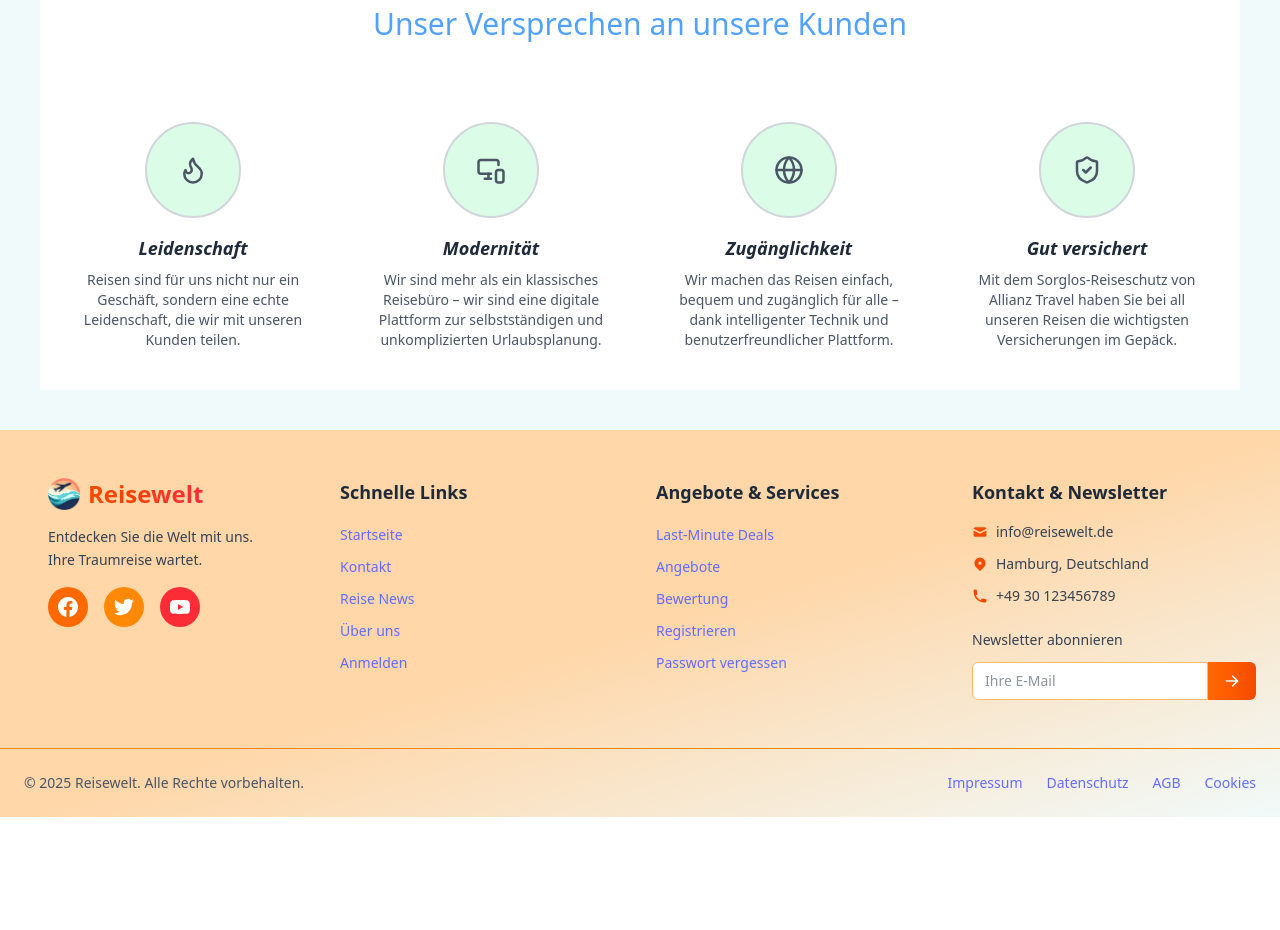
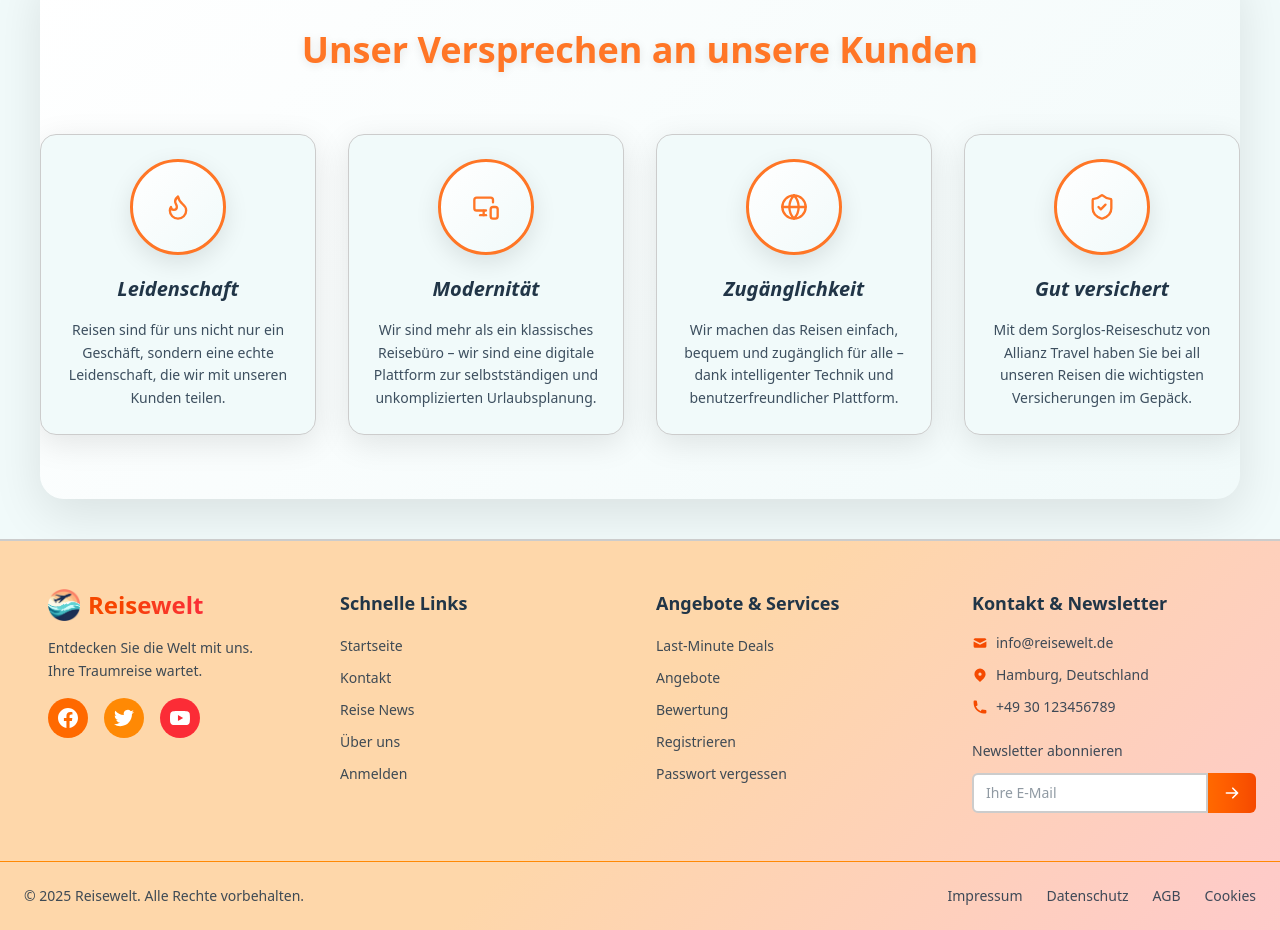
Before and after one commit to sayotekey/reisewelt, a React (Vite) app in the folder frontend/: page / in a window 1280 px wide. Shown: the part 3720-4650 px from the top of the page. Before the commit the page ends 4537 px from the top, so only its background shows below. Built offline with nearby package versions, Linux system fonts and the light colour scheme; no server answers.

Commit message:
Dark mode un two difetents components- footer and versprechen

```diff
--- a/frontend/src/components/FooterComponent.jsx
+++ b/frontend/src/components/FooterComponent.jsx
@@ -84,7 +84,12 @@ const FooterComponent = () => {
   };
 
   return (
-    <footer className="bg-gradient-to-br from-orange-200 via-orange-200 to-peach-200 text-gray-800 w-full overflow-hidden">
+    <footer
+      className="footer-container w-full overflow-hidden transition-all duration-700 ease-in-out"
+      style={{
+        color: "var(--text-color)",
+      }}
+    >
       {/* Main Footer Content */}
       <div className="w-full px-4 sm:px-6 py-12">
         <div className="grid grid-cols-1 md:grid-cols-2 lg:grid-cols-4 gap-8">
@@ -103,8 +108,12 @@ const FooterComponent = () => {
                 Reisewelt
               </h3>
             </div>
-            <p className="text-gray-700 text-sm leading-relaxed">
-              Entdecken Sie die Welt mit uns.<br />
+            <p
+              className="text-sm leading-relaxed transition-colors duration-300"
+              style={{ color: "var(--text-light)" }}
+            >
+              Entdecken Sie die Welt mit uns.
+              <br />
               Ihre Traumreise wartet.
             </p>
             <div className="flex space-x-4">
@@ -154,7 +163,10 @@ const FooterComponent = () => {
 
           {/* Quick Links */}
           <div className="space-y-4">
-            <h4 className="text-lg font-semibold text-gray-800">
+            <h4
+              className="text-lg font-semibold transition-colors duration-300"
+              style={{ color: "var(--text-color)" }}
+            >
               Schnelle Links
             </h4>
             <ul className="space-y-2">
@@ -163,43 +175,34 @@ const FooterComponent = () => {
                   to="/"
                   onClick={() => {
                     // in the top of our site
-                    window.scrollTo({ top: 0, behavior: 'smooth' });
+                    window.scrollTo({ top: 0, behavior: "smooth" });
                   }}
-                  className="text-gray-700 hover:text-orange-600 transition-colors duration-300 text-sm hover:underline"
+                  className="footer-link text-sm"
                 >
                   Startseite
                 </NavLink>
               </li>
               <li>
-                <NavLink
-                  to="/contact"
-                  className="text-gray-700 hover:text-orange-600 transition-colors duration-300 text-sm hover:underline"
-                >
+                <NavLink to="/contact" className="footer-link text-sm">
                   Kontakt
                 </NavLink>
               </li>
               <li>
-                <NavLink
-                  to="/news"
-                  className="text-gray-700 hover:text-orange-600 transition-colors duration-300 text-sm hover:underline"
-                >
+                <NavLink to="/news" className="footer-link text-sm">
                   Reise News
                 </NavLink>
               </li>
               <li>
                 <a
                   onClick={() => scrollToSection("about-us")}
-                  className="text-gray-700 hover:text-orange-600 transition-colors duration-300 text-sm hover:underline cursor-pointer"
+                  className="footer-link text-sm cursor-pointer"
                   style={{ cursor: "pointer" }}
                 >
                   Über uns
                 </a>
               </li>
               <li>
-                <NavLink
-                  to="/login"
-                  className="text-gray-700 hover:text-orange-600 transition-colors duration-300 text-sm hover:underline"
-                >
+                <NavLink to="/login" className="footer-link text-sm">
                   Anmelden
                 </NavLink>
               </li>
@@ -208,22 +211,22 @@ const FooterComponent = () => {
 
           {/* Services */}
           <div className="space-y-4">
-            <h4 className="text-lg font-semibold text-gray-800">
+            <h4
+              className="text-lg font-semibold transition-colors duration-300"
+              style={{ color: "var(--text-color)" }}
+            >
               Angebote & Services
             </h4>
             <ul className="space-y-2">
               <li>
-                <NavLink
-                  to="/lastminute-deals"
-                  className="text-gray-700 hover:text-orange-600 transition-colors duration-300 text-sm hover:underline"
-                >
+                <NavLink to="/lastminute-deals" className="footer-link text-sm">
                   Last-Minute Deals
                 </NavLink>
               </li>
               <li>
                 <NavLink
                   to="/fivehundredeuro-deals"
-                  className="text-gray-700 hover:text-orange-600 transition-colors duration-300 text-sm hover:underline"
+                  className="footer-link text-sm"
                 >
                   Angebote
                 </NavLink>
@@ -231,25 +234,19 @@ const FooterComponent = () => {
               <li>
                 <a
                   onClick={() => scrollToSection("customer-reviews")}
-                  className="text-gray-700 hover:text-orange-600 transition-colors duration-300 text-sm hover:underline cursor-pointer"
+                  className="footer-link text-sm cursor-pointer"
                   style={{ cursor: "pointer" }}
                 >
                   Bewertung
                 </a>
               </li>
               <li>
-                <NavLink
-                  to="/register"
-                  className="text-gray-700 hover:text-orange-600 transition-colors duration-300 text-sm hover:underline"
-                >
+                <NavLink to="/register" className="footer-link text-sm">
                   Registrieren
                 </NavLink>
               </li>
               <li>
-                <NavLink
-                  to="/forgot-password"
-                  className="text-gray-700 hover:text-orange-600 transition-colors duration-300 text-sm hover:underline"
-                >
+                <NavLink to="/forgot-password" className="footer-link text-sm">
                   Passwort vergessen
                 </NavLink>
               </li>
@@ -258,11 +255,14 @@ const FooterComponent = () => {
 
           {/* Contact & Newsletter */}
           <div className="space-y-4">
-            <h4 className="text-lg font-semibold text-gray-800">
+            <h4
+              className="text-lg font-semibold transition-colors duration-300"
+              style={{ color: "var(--text-color)" }}
+            >
               Kontakt & Newsletter
             </h4>
             <div className="space-y-3">
-              <div className="flex items-center space-x-2 text-gray-700 text-sm">
+              <div className="footer-contact-item flex items-center space-x-2 text-sm">
                 <svg
                   className="w-4 h-4 text-orange-600"
                   fill="currentColor"
@@ -273,7 +273,7 @@ const FooterComponent = () => {
                 </svg>
                 <span>info@reisewelt.de</span>
               </div>
-              <div className="flex items-center space-x-2 text-gray-700 text-sm">
+              <div className="footer-contact-item flex items-center space-x-2 text-sm">
                 <svg
                   className="w-4 h-4 text-orange-600"
                   fill="currentColor"
@@ -287,7 +287,7 @@ const FooterComponent = () => {
                 </svg>
                 <span>Hamburg, Deutschland</span>
               </div>
-              <div className="flex items-center space-x-2 text-gray-700 text-sm">
+              <div className="footer-contact-item flex items-center space-x-2 text-sm">
                 <svg
                   className="w-4 h-4 text-orange-600"
                   fill="currentColor"
@@ -301,7 +301,10 @@ const FooterComponent = () => {
 
             {/* Newsletter Signup */}
             <div className="mt-6">
-              <p className="text-sm text-gray-700 mb-3">
+              <p
+                className="text-sm mb-3 transition-colors duration-300"
+                style={{ color: "var(--text-light)" }}
+              >
                 Newsletter abonnieren
               </p>
 
@@ -326,7 +329,7 @@ const FooterComponent = () => {
                   onChange={(e) => setEmail(e.target.value)}
                   placeholder="Ihre E-Mail"
                   disabled={isLoading}
-                  className="flex-1 px-3 py-2 bg-white text-gray-800 text-sm rounded-l-md border border-orange-300 focus:outline-none focus:border-orange-500 focus:ring-1 focus:ring-orange-500 disabled:bg-gray-100 disabled:cursor-not-allowed"
+                  className="footer-newsletter-input flex-1 px-3 py-2 text-sm rounded-l-md focus:outline-none disabled:cursor-not-allowed"
                 />
                 <button
                   type="submit"
@@ -360,34 +363,37 @@ const FooterComponent = () => {
       <div className="border-t border-orange-400 w-full">
         <div className="w-full px-4 sm:px-6 py-6">
           <div className="flex flex-col md:flex-row justify-between items-center space-y-4 md:space-y-0">
-            <div className="text-sm text-gray-600">
+            <div
+              className="text-sm transition-colors duration-300"
+              style={{ color: "var(--text-light)" }}
+            >
               © 2025 Reisewelt. Alle Rechte vorbehalten.
             </div>
             <div className="flex space-x-6">
               <NavLink
                 to="/imprint"
-                className="text-sm text-gray-600 hover:text-gray-800 transition-colors duration-300"
+                className="footer-link text-sm transition-colors duration-300"
                 title="Rechtliche Informationen über das Unternehmen"
               >
                 Impressum
               </NavLink>
               <NavLink
                 to="/privacy"
-                className="text-sm text-gray-600 hover:text-gray-800 transition-colors duration-300"
+                className="footer-link text-sm transition-colors duration-300"
                 title="Informationen zum Datenschutz"
               >
                 Datenschutz
               </NavLink>
               <NavLink
                 to="/terms"
-                className="text-sm text-gray-600 hover:text-gray-800 transition-colors duration-300"
+                className="footer-link text-sm transition-colors duration-300"
                 title="Allgemeine Geschäftsbedingungen"
               >
                 AGB
               </NavLink>
               <NavLink
                 to="/cookies"
-                className="text-sm text-gray-600 hover:text-gray-800 transition-colors duration-300"
+                className="footer-link text-sm transition-colors duration-300"
                 title="Cookie-Richtlinien"
               >
                 Cookies
--- a/frontend/src/components/OurAdvantages.jsx
+++ b/frontend/src/components/OurAdvantages.jsx
@@ -30,16 +30,63 @@ const advantages = [
 
 const OurAdvantages = () => {
   return (
-    <section className="py-10 m-10 bg-white text-center">
-      <h2 className="text-3xl text-blue-400  mb-20">Unser Versprechen an unsere Kunden</h2>
-      <div className="grid grid-cols-1 md:grid-cols-2 lg:grid-cols-4 gap-10 max-w-6xl mx-auto">
+    <section
+      className="our-advantages-section py-16 m-10 text-center rounded-3xl transition-all duration-700 ease-in-out"
+      style={{
+        backgroundColor: 'var(--bg-color)',
+        color: 'var(--text-color)',
+        boxShadow: '0 15px 50px rgba(0, 0, 0, 0.1)'
+      }}
+    >
+      <h2
+        className="text-4xl font-bold mb-16 transition-all duration-500 hover:scale-105"
+        style={{
+          color: 'var(--accent-color)',
+          textShadow: '0 2px 10px rgba(0, 0, 0, 0.1)'
+        }}
+      >
+        Unser Versprechen an unsere Kunden
+      </h2>
+
+      <div className="grid grid-cols-1 md:grid-cols-2 lg:grid-cols-4 gap-8 max-w-7xl mx-auto">
         {advantages.map((item, index) => (
-          <div key={index} className="flex flex-col items-center px-4">
-            <div className="w-24 h-24 flex items-center justify-center rounded-full bg-green-100 border-2 border-solid border-gray-300 mb-4">
-              <div className="text-gray-600">{item.icon}</div>
+          <div
+            key={index}
+            className="advantage-card flex flex-col items-center px-6 py-6 rounded-2xl group cursor-pointer"
+            style={{
+              animationDelay: `${index * 0.1}s`,
+              animation: 'fadeInUp 0.6s ease-out forwards'
+            }}
+          >
+            <div
+              className="advantage-icon-container w-24 h-24 flex items-center justify-center rounded-full mb-5 transition-all duration-500 group-hover:rotate-360 group-hover:scale-110"
+              style={{
+                backgroundColor: 'var(--bg-color)',
+                border: '3px solid var(--accent-color)',
+                boxShadow: '0 8px 25px rgba(0, 0, 0, 0.1)'
+              }}
+            >
+              <div
+                className="transition-all duration-500 group-hover:scale-125"
+                style={{ color: 'var(--accent-color)' }}
+              >
+                {React.cloneElement(item.icon, { size: 28 })}
+              </div>
             </div>
-            <h3 className="text-lg font-semibold italic text-gray-800 mb-2">{item.title}</h3>
-            <p className="text-sm text-gray-600">{item.description}</p>
+
+            <h3
+              className="text-xl font-bold italic mb-4 transition-all duration-300 group-hover:text-shadow-lg"
+              style={{ color: 'var(--text-color)' }}
+            >
+              {item.title}
+            </h3>
+
+            <p
+              className="text-sm leading-relaxed transition-all duration-300 group-hover:scale-105"
+              style={{ color: 'var(--text-light)' }}
+            >
+              {item.description}
+            </p>
           </div>
         ))}
       </div>
--- a/frontend/src/index.css
+++ b/frontend/src/index.css
@@ -359,3 +359,218 @@ html {
 .theme-toggle-btn:hover svg {
   transform: rotate(15deg);
 }
+
+/* OurAdvantages component enhanced styles */
+.our-advantages-section {
+  background: linear-gradient(135deg, var(--bg-color) 0%, var(--bg-secondary) 100%);
+  position: relative;
+  overflow: hidden;
+}
+
+.our-advantages-section::before {
+  content: '';
+  position: absolute;
+  top: 0;
+  left: 0;
+  right: 0;
+  bottom: 0;
+  background: radial-gradient(circle at 30% 70%, var(--accent-color)10, transparent 50%),
+              radial-gradient(circle at 70% 30%, var(--accent-hover)08, transparent 50%);
+  opacity: 0.1;
+  transition: opacity 0.5s ease;
+  pointer-events: none;
+}
+
+.advantage-card {
+  background: var(--bg-secondary);
+  border: 1px solid var(--border-color);
+  backdrop-filter: blur(10px);
+  transition: all 0.4s cubic-bezier(0.4, 0, 0.2, 1);
+  position: relative;
+  overflow: hidden;
+}
+
+.advantage-card::before {
+  content: '';
+  position: absolute;
+  top: 0;
+  left: -100%;
+  width: 100%;
+  height: 100%;
+  background: linear-gradient(90deg, transparent, rgba(255, 255, 255, 0.1), transparent);
+  transition: left 0.6s ease;
+}
+
+.advantage-card:hover::before {
+  left: 100%;
+}
+
+.advantage-card:hover {
+  transform: translateY(-8px) scale(1.02);
+  box-shadow: 0 20px 40px rgba(0, 0, 0, 0.15);
+  border-color: var(--accent-color);
+}
+
+.advantage-icon-container {
+  background: linear-gradient(135deg, var(--bg-color) 0%, var(--bg-secondary) 100%);
+  position: relative;
+}
+
+.advantage-icon-container::after {
+  content: '';
+  position: absolute;
+  inset: -2px;
+  background: linear-gradient(45deg, var(--accent-color), var(--accent-hover));
+  border-radius: inherit;
+  z-index: -1;
+  opacity: 0;
+  transition: opacity 0.3s ease;
+}
+
+.advantage-card:hover .advantage-icon-container::after {
+  opacity: 1;
+}
+
+/* Animations for OurAdvantages */
+@keyframes fadeInUp {
+  from {
+    opacity: 0;
+    transform: translateY(30px);
+  }
+  to {
+    opacity: 1;
+    transform: translateY(0);
+  }
+}
+
+@keyframes rotate360 {
+  from {
+    transform: rotate(0deg);
+  }
+  to {
+    transform: rotate(360deg);
+  }
+}
+
+.group:hover .group-hover\:rotate-360 {
+  animation: rotate360 0.6s ease-in-out;
+}
+
+/* Enhanced shadow effects for dark theme */
+[data-theme="dark"] .advantage-card {
+  box-shadow: 0 8px 32px rgba(0, 0, 0, 0.3);
+}
+
+[data-theme="dark"] .advantage-card:hover {
+  box-shadow: 0 20px 60px rgba(0, 0, 0, 0.4);
+}
+
+[data-theme="light"] .advantage-card {
+  box-shadow: 0 8px 32px rgba(0, 0, 0, 0.1);
+}
+
+[data-theme="light"] .advantage-card:hover {
+  box-shadow: 0 20px 60px rgba(0, 0, 0, 0.15);
+}
+
+/* Footer component enhanced styles - Theme Adaptive */
+.footer-container {
+  background: linear-gradient(135deg, var(--bg-secondary) 0%, var(--bg-color) 50%, var(--bg-secondary) 100%);
+  border-top: 2px solid var(--border-color);
+  position: relative;
+  overflow: hidden;
+  color: var(--text-color);
+  transition: all 0.7s ease;
+}
+
+/* Light theme footer - Original orange gradient */
+[data-theme="light"] .footer-container,
+:root .footer-container {
+  background: linear-gradient(135deg, #fed7aa 0%, #fed7aa 50%, #fecaca 100%);
+  border-top: 2px solid #ccc;
+}
+
+/* Dark theme footer - Beautiful dark theme */
+[data-theme="dark"] .footer-container {
+  background: linear-gradient(135deg, var(--bg-secondary) 0%, var(--bg-color) 50%, var(--bg-secondary) 100%);
+  border-top: 2px solid var(--border-color);
+}
+
+.footer-container::before {
+  content: '';
+  position: absolute;
+  top: 0;
+  left: 0;
+  right: 0;
+  bottom: 0;
+  background: radial-gradient(circle at 20% 80%, var(--accent-color)05, transparent 50%),
+              radial-gradient(circle at 80% 20%, var(--accent-hover)05, transparent 50%);
+  opacity: 0.3;
+  pointer-events: none;
+  transition: opacity 0.5s ease;
+}
+
+.footer-link {
+  color: var(--text-light) !important;
+  transition: all 0.3s ease;
+  position: relative;
+}
+
+.footer-link:hover {
+  color: var(--accent-color) !important;
+  transform: translateX(4px);
+}
+
+.footer-link::before {
+  content: '';
+  position: absolute;
+  bottom: -2px;
+  left: 0;
+  width: 0;
+  height: 2px;
+  background: var(--accent-color);
+  transition: width 0.3s ease;
+}
+
+.footer-link:hover::before {
+  width: 100%;
+}
+
+.footer-contact-item {
+  color: var(--text-light);
+  transition: color 0.3s ease;
+}
+
+.footer-social-icon {
+  background: linear-gradient(45deg, var(--accent-color), var(--accent-hover));
+  transition: all 0.3s ease;
+}
+
+.footer-social-icon:hover {
+  transform: translateY(-2px) scale(1.1);
+  box-shadow: 0 8px 20px rgba(0, 0, 0, 0.2);
+}
+
+/* Newsletter input styling - Theme adaptive */
+.footer-newsletter-input {
+  background: var(--bg-color) !important;
+  color: var(--text-color) !important;
+  border: 2px solid var(--border-color) !important;
+  transition: all 0.3s ease;
+}
+
+.footer-newsletter-input:focus {
+  border-color: var(--accent-color) !important;
+  box-shadow: 0 0 0 3px rgba(255, 118, 38, 0.1) !important;
+}
+
+.footer-newsletter-button {
+  background: linear-gradient(45deg, var(--accent-color), var(--accent-hover)) !important;
+  border: none !important;
+  transition: all 0.3s ease;
+}
+
+.footer-newsletter-button:hover {
+  transform: translateY(-1px);
+  box-shadow: 0 4px 12px rgba(0, 0, 0, 0.2);
+}
```
